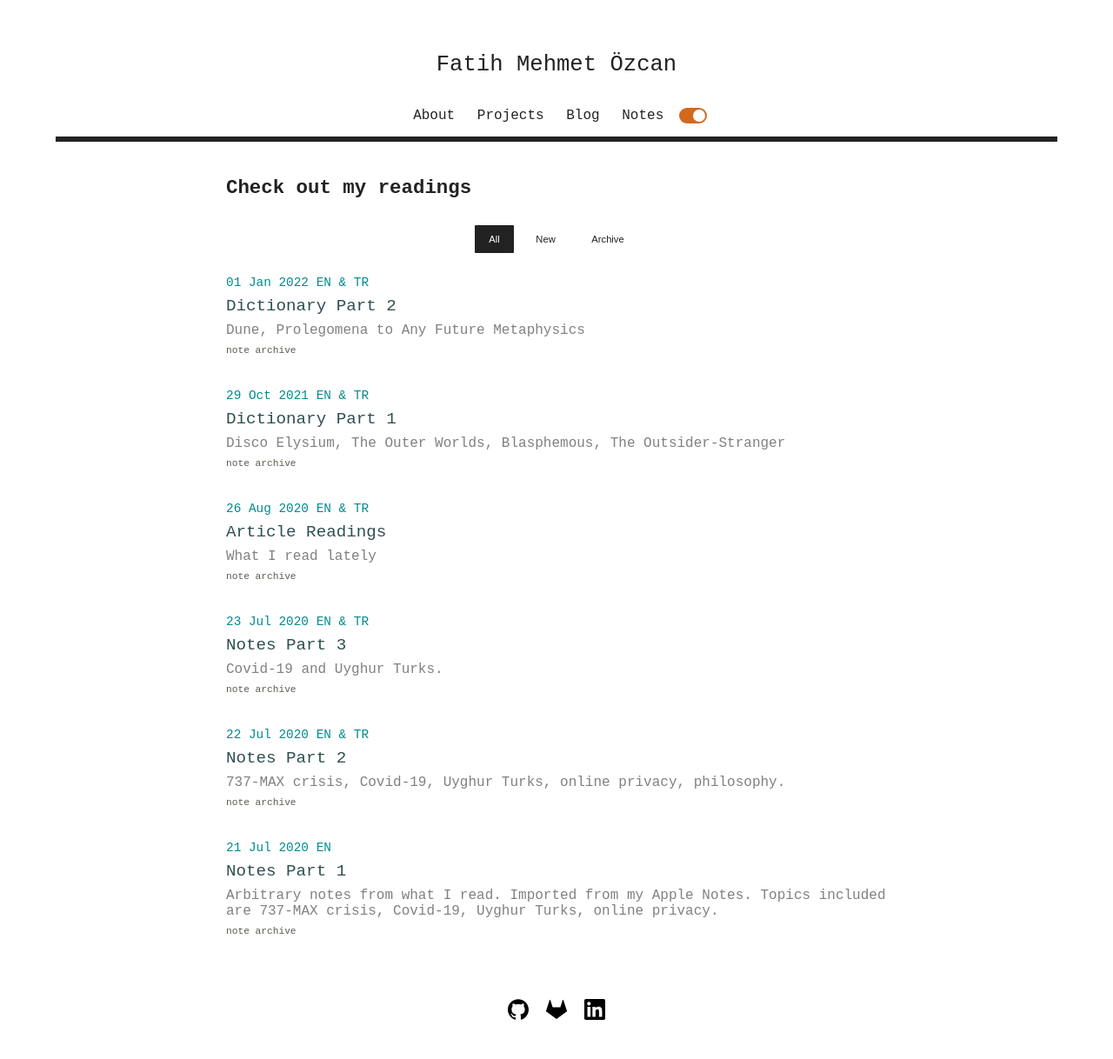
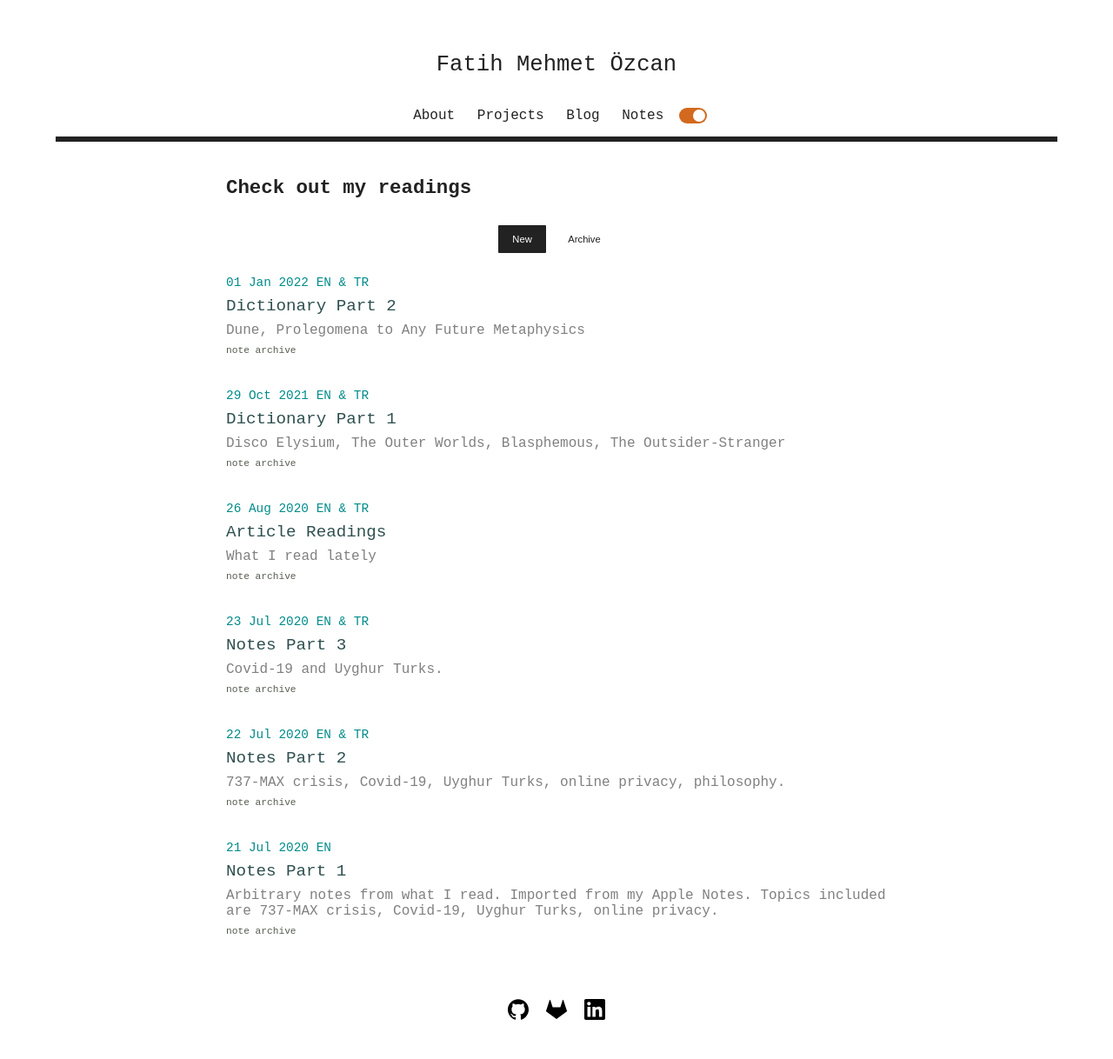
Before and after one commit to fatihmeh/fatihmeh.github.io, a Jekyll site: the page built from notes/index.html, in a window 1280 px wide. Shown: the whole page at 87% size. Built offline with Jekyll 4.4.1, drawn with Linux system fonts in a browser that asks for light colours.

Commit message:
Update selectors

```diff
--- a/blog/index.html
+++ b/blog/index.html
@@ -7,7 +7,7 @@ title: Blog - Fatih Mehmet Özcan
 
 <div id="btnContainer">
 	<button class="btn active" onclick="filterSelection('all')">All</button>
-<button class="btn" onclick="filterSelection('new')" title="2024 and forth">New</button>
+<!-- <button class="btn" onclick="filterSelection('new')" title="2024 and forth">New</button> -->
 <button class="btn" onclick="filterSelection('cad')">CAD</button>
     <button class="btn" onclick="filterSelection('self')">Self</button>
     <button class="btn" onclick="filterSelection('translation')">Translation</button>
--- a/notes/index.html
+++ b/notes/index.html
@@ -6,8 +6,8 @@ title: Notes - Fatih Mehmet Özcan
 <h2 class="parag-header">Check out my readings</h2>
 
 <div id="btnContainer">
-        <button class="btn active" onclick="filterSelection('all')">All</button>
-        <button class="btn" onclick="filterSelection('new')" title="2024 and forth">New</button>
+<!--        <button class="btn active" onclick="filterSelection('all')">All</button> -->
+        <button class="btn active" onclick="filterSelection('new')" title="2024 and forth">New</button>
 	<button class="btn" onclick="filterSelection('archive')">Archive</button>
 </div>
 
```
